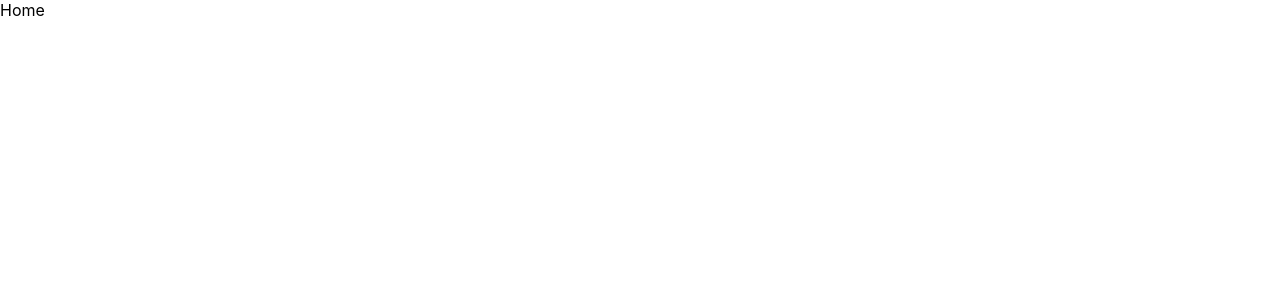
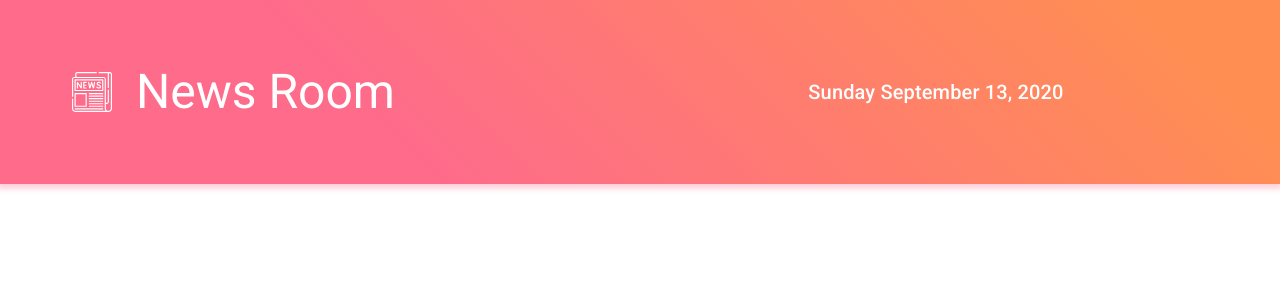
Before and after one commit to alazzuri/newsRoom, a React (Create React App) app: page / in a window 1280 px wide. Shown: the top 300 px of the page. Built offline with nearby package versions, Linux system fonts and the light colour scheme.

Commit message:
Adding Header component

```diff
--- a/package.json
+++ b/package.json
@@ -13,8 +13,11 @@
     "@types/react": "^16.9.0",
     "@types/react-dom": "^16.9.0",
     "@types/react-redux": "^7.1.9",
+    "moment": "^2.27.0",
+    "moment-timezone": "^0.5.31",
     "react": "^16.13.1",
     "react-dom": "^16.13.1",
+    "react-moment": "^0.9.7",
     "react-redux": "^7.2.1",
     "react-router-dom": "^5.2.0",
     "react-scripts": "3.4.1",
--- a/public/index.html
+++ b/public/index.html
@@ -14,6 +14,10 @@
     -->
     <link rel="manifest" href="%PUBLIC_URL%/manifest.json" />
     <link rel="icon" href="%PUBLIC_URL%/news.png" />
+    <link
+      rel="stylesheet"
+      href="https://fonts.googleapis.com/css?family=Roboto:300,400,500,700&display=swap"
+    />
 
     <!--
       Notice the use of %PUBLIC_URL% in the tags above.
--- a/src/App.tsx
+++ b/src/App.tsx
@@ -3,12 +3,14 @@ import "./App.css";
 import { Provider } from "react-redux";
 import Routes from "./routes";
 import { store } from "./store";
+import Header from "./components/Header";
 
 function App() {
   return (
     <div>
       <Provider store={store}>
         <Suspense fallback={<div>Loading...</div>}>
+          <Header />
           <Routes />
         </Suspense>
       </Provider>
--- /dev/null
+++ b/src/components/Header/index.tsx
@@ -0,0 +1,46 @@
+//REACT
+import React from "react";
+
+//MATERIAL UI
+import AppBar from "@material-ui/core/AppBar";
+import Grid from "@material-ui/core/Grid";
+import Avatar from "@material-ui/core/Avatar";
+import Typography from "@material-ui/core/Typography";
+
+//STYLES
+import { useStyles } from "./styles";
+
+//REDUX
+import { useSelector } from "react-redux";
+import { Store } from "../../store";
+
+//UTILS
+import Moment from "react-moment";
+
+const Header = () => {
+  const styles = useStyles();
+  const currentDate = useSelector((state: Store) => state.date);
+
+  return (
+    <AppBar color="secondary" classes={{ root: styles.root }}>
+      <Grid container>
+        <Grid xs={12} md={6} item classes={{ root: styles.logoContainer }}>
+          <Avatar
+            src="/assets/icons/newspaper.svg"
+            classes={{ root: styles.logoImg }}
+          />
+          <Typography variant="h3" component="h1">
+            News Room
+          </Typography>
+        </Grid>
+        <Grid xs={12} md={6} item classes={{ root: styles.dateContainer }}>
+          <Typography variant="h6">
+            <Moment format="dddd LL">{currentDate}</Moment>
+          </Typography>
+        </Grid>
+      </Grid>
+    </AppBar>
+  );
+};
+
+export default Header;
--- /dev/null
+++ b/src/components/Header/styles.ts
@@ -0,0 +1,27 @@
+import { makeStyles } from "@material-ui/core/styles";
+
+export const useStyles = makeStyles((theme) => ({
+  root: {
+    background: "linear-gradient(45deg, #FE6B8B 30%, #FF8E53 90%)",
+    color: "white",
+    padding: "3rem",
+    boxShadow: "0 3px 5px 2px rgba(255, 105, 135, .3)",
+  },
+  logoContainer: {
+    display: "flex;",
+    alignItems: "center",
+    justifyContent: "center",
+    [theme.breakpoints.up("md")]: {
+      justifyContent: "flex-start",
+    },
+  },
+  logoImg: {
+    padding: "1.5rem",
+    fill: "white",
+  },
+  dateContainer: {
+    display: "flex",
+    justifyContent: "center",
+    alignItems: "center",
+  },
+}));
```
Also changed, not shown: public/assets/icons/newspaper.svg (added), 1 other file (tests, documents, lock files or other folders).
